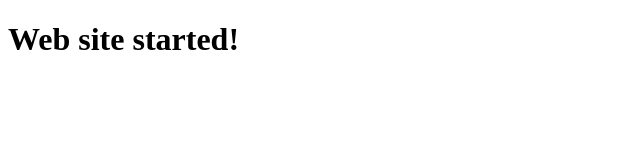
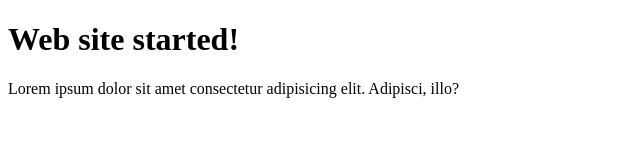
Before and after one commit to Ikhlasdev17/my-website, a plain HTML site: page index.html in a window 1280 px wide. Shown: the whole page, without its empty margins (0-640 px from the left). Drawn offline with Linux system fonts and the light colour scheme.

Commit message:
paragraph added

```diff
--- a/index.html
+++ b/index.html
@@ -8,5 +8,6 @@
 </head>
 <body>
   <h1>Web site started!</h1>
+  <p>Lorem ipsum dolor sit amet consectetur adipisicing elit. Adipisci, illo?</p>
 </body>
 </html>
```
